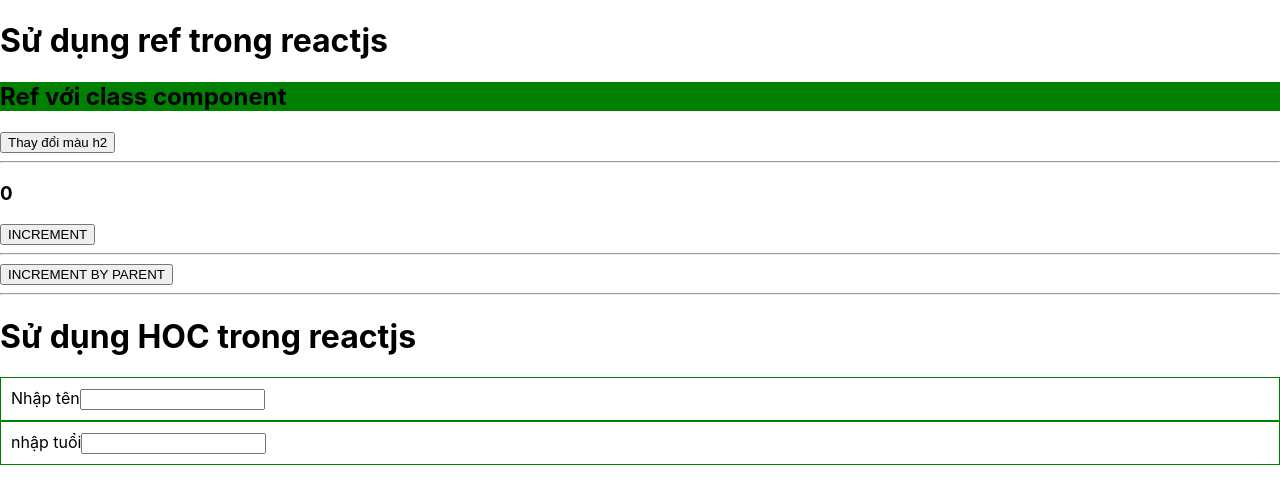
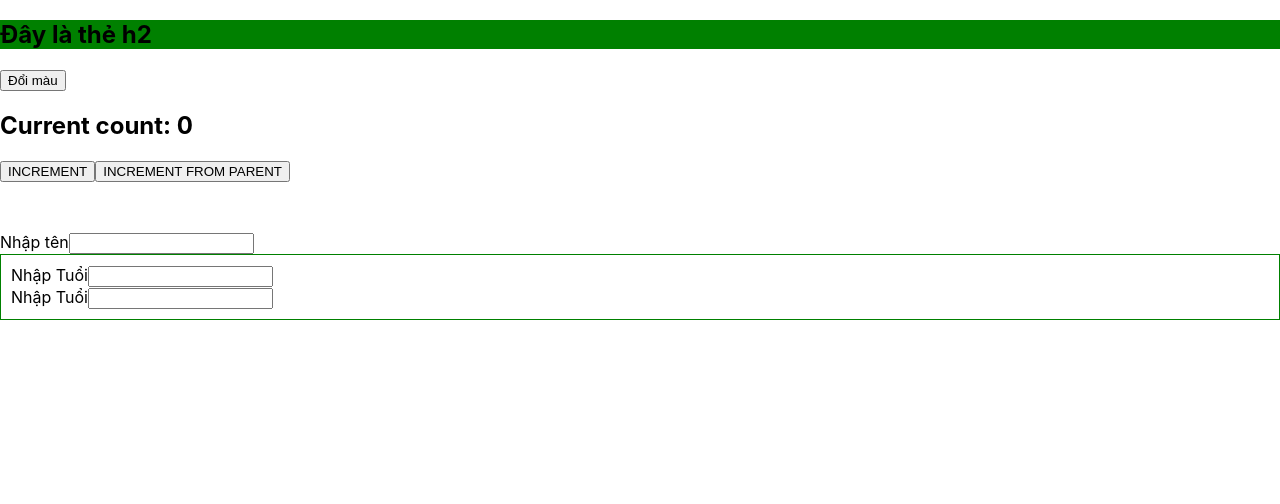
Before and after one commit to trunghongoc/test-reactjs-2009e, a React (Create React App) app: page / in a window 1280 px wide. Shown: the top 504 px of the page. Built offline with nearby package versions, Linux system fonts and the light colour scheme.

Commit message:
Code in record

```diff
--- a/src/App.js
+++ b/src/App.js
@@ -2,26 +2,25 @@ import React from 'react'
 import './App.css'
 // import Form from './components/unit-20/Form'
 // import UserList from './components/unit-20/UserList'
-import MyRef from './components/unit-21/MyRef'
-import MyHOC from './components/unit-21/HOC'
+import MyRef from './components/unit-21-home/MyRef'
+import MyHOC from './components/unit-21-home/MyHOC'
+
 import { MyGlobalContext } from './context/MyGlobalContext'
 class App extends React.Component {
-  constructor() {
-    super()
-    this.state = {
-      value: {
-        name: 'Nguyễn Văn A',
-        age: 12
-      }
+  state = {
+    contextValue: {
+      name: 'Nguyen Van A',
+      age: 20
     }
   }
 
   render() {
+    const { contextValue } = this.state
+
     return (
-      <MyGlobalContext.Provider value={this.state.value}>
+      <MyGlobalContext.Provider value={contextValue}>
         <MyRef />
 
-        <hr />
         <MyHOC />
       </MyGlobalContext.Provider>
     )
--- /dev/null
+++ b/src/components/unit-21-home/Card.js
@@ -0,0 +1,11 @@
+import React from 'react'
+
+export default class Card extends React.Component {
+  render() {
+    return (
+      <div style={{ border: '1px solid green', padding: '10px' }}>
+        {this.props.children}
+      </div>
+    );
+  }
+}
--- /dev/null
+++ b/src/components/unit-21-home/Counter.js
@@ -0,0 +1,24 @@
+import React from 'react'
+
+export default class Counter extends React.Component {
+  state = {
+    count: 0
+  }
+
+  increment = () => {
+    this.setState({
+      count: this.state.count + 1
+    })
+  }
+
+  render() {
+    const { count } = this.state
+
+    return (
+      <>
+        <h2>Current count: {count}</h2>
+        <button onClick={this.increment}>INCREMENT</button>
+      </>
+    )
+  }
+}
--- /dev/null
+++ b/src/components/unit-21-home/Input.js
@@ -0,0 +1,82 @@
+import React from 'react'
+import Card from './Card'
+import { MyGlobalContext } from './../../context/MyGlobalContext'
+
+
+class Input extends React.Component {
+  state = {
+    value: '',
+    errorMessage: ''
+  }
+
+  validate = value => {
+    this.setState({
+      errorMessage: ''
+    })
+    const { type, max } = this.props
+
+    if (type === 'text' && value.length > max) {
+      this.setState({
+        errorMessage: `Field tối đa là ${max} ký tự`
+      })
+    }
+
+    if (type === 'number' && value > max) {
+      this.setState({
+        errorMessage: `Field tối đa là ${max}`
+      })
+    }
+  }
+
+  onChange = event => {
+    const { value } = event.target
+    this.validate(value)
+
+    this.setState({
+      value
+    })
+  }
+
+  componentDidMount() {
+    console.log('---this.context:', this.context)
+  }
+
+  render() {
+    const { errorMessage, value } = this.state
+
+    return (
+      <div>
+        <label>{this.props.label}</label>
+        <input value={value} onChange={this.onChange} type={this.props.type} />
+
+        {
+          errorMessage &&
+          <p style={{ color: 'red' }}>{errorMessage}</p>
+        }
+      </div>
+    );
+  }
+}
+
+Input.defautProps = {
+  type: 'number'
+}
+
+const InputCardHOC = MyComponent => class _InputCard extends React.Component {
+  componentDidMount() {
+
+  }
+
+  render() {
+    return (
+      <Card>
+        <MyComponent {...this.props} />
+        <MyComponent {...this.props} />
+      </Card>
+    );
+  }
+}
+Input.contextType = MyGlobalContext
+
+export default Input
+export const InputCard = InputCardHOC(Input)
--- /dev/null
+++ b/src/components/unit-21-home/MyHOC.js
@@ -0,0 +1,14 @@
+import React from 'react'
+import Input, { InputCard } from './Input'
+
+export default class MyHOC extends React.Component {
+  render() {
+    return (
+      <div style={{ marginTop: '50px' }}>
+        <Input type="text" label="Nhập tên" max={10} />
+
+        <InputCard type="number" label="Nhập Tuổi" max={20} />
+      </div>
+    );
+  }
+}
--- /dev/null
+++ b/src/components/unit-21-home/MyRef.js
@@ -0,0 +1,38 @@
+import React from 'react'
+import Counter from './Counter'
+
+export default class MyRef extends React.Component {
+  myH2 = React.createRef()
+  myCounter = React.createRef()
+
+  changeColor = () => {
+    const h2 = this.myH2.current
+
+    if (!h2.style.background || h2.style.background === 'red') {
+      h2.style.background = 'green'
+    } else {
+      h2.style.background = 'red'
+    }
+  }
+
+  componentDidMount() {
+    this.changeColor()
+  }
+
+  increment = () => {
+    this.myCounter.current.setState({
+      count: 1024
+    })
+  }
+
+  render() {
+    return (
+      <>
+        <h2 ref={this.myH2}>Đây là thẻ h2</h2>
+        <button onClick={this.changeColor}>Đổi màu</button>
+        <Counter ref={this.myCounter} />
+        <button onClick={this.increment}>INCREMENT FROM PARENT</button>
+      </>
+    );
+  }
+}
```
